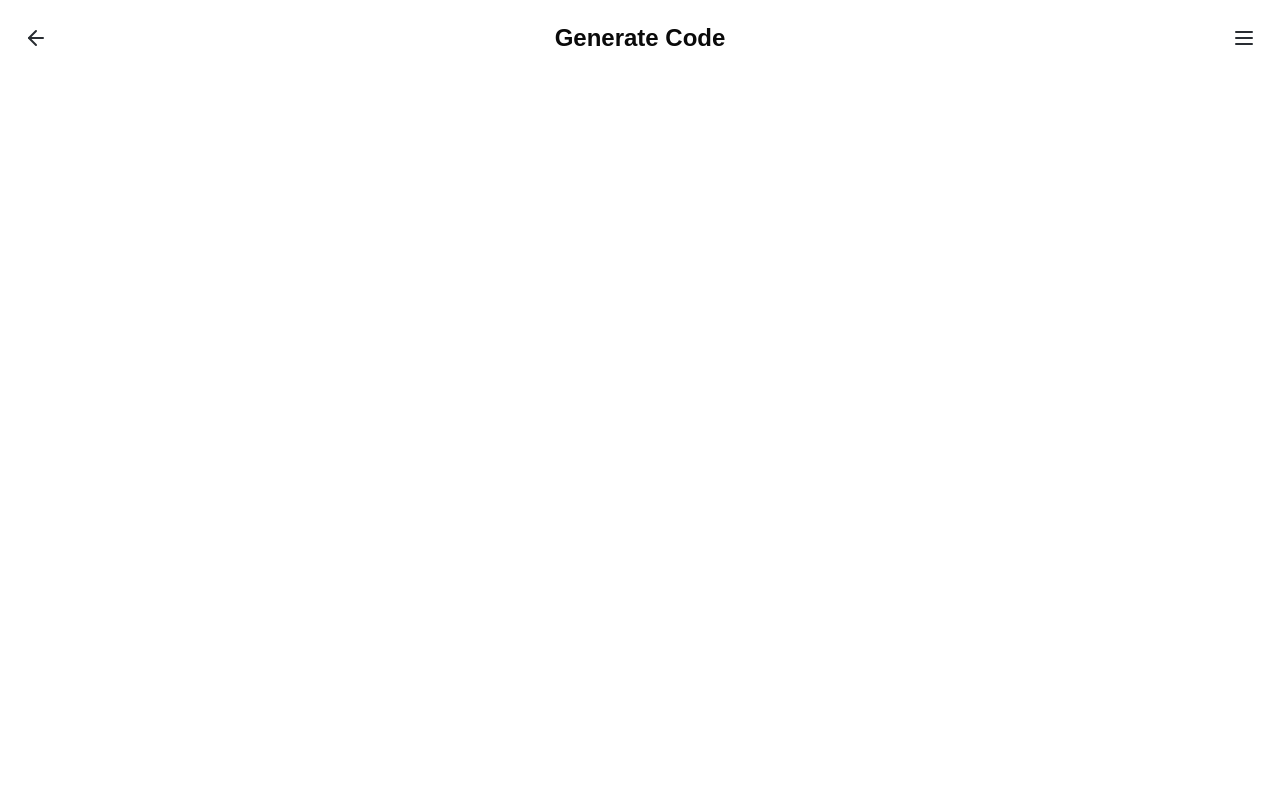
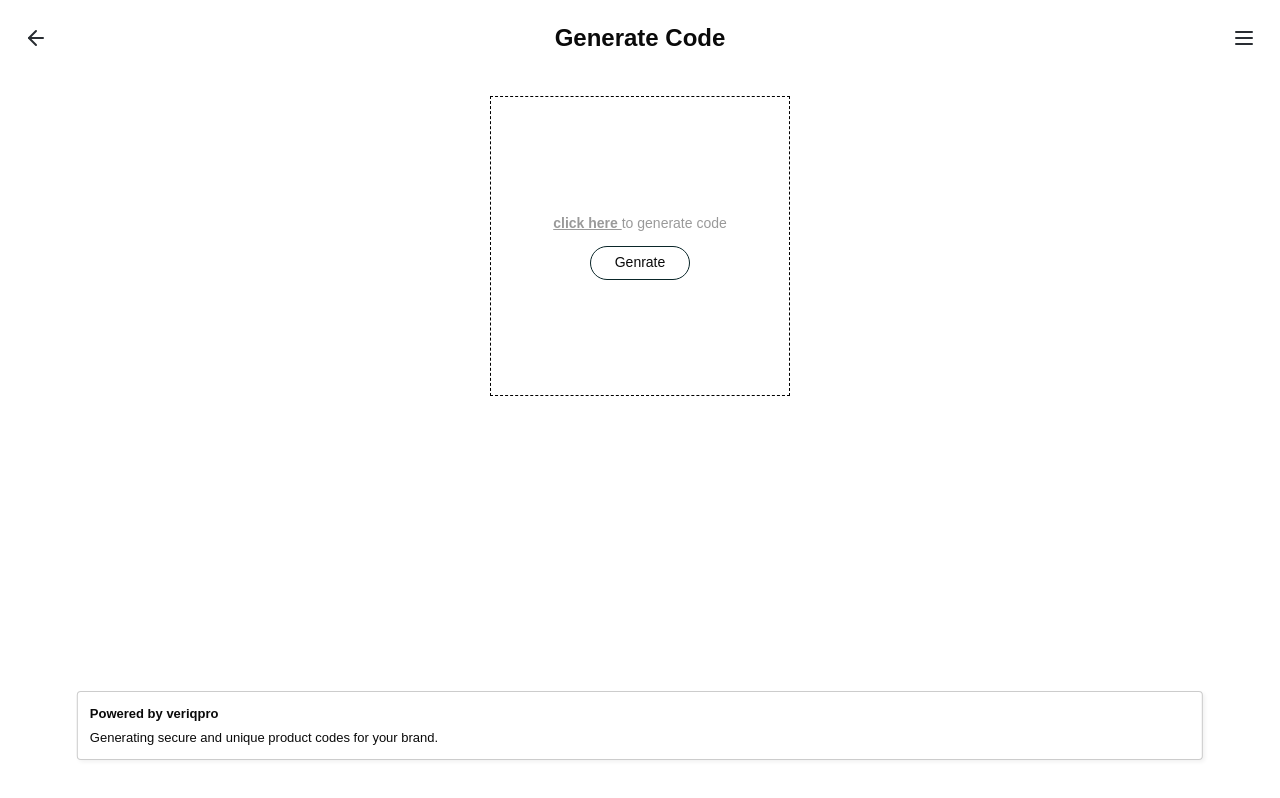
Before and after one commit to astroboy20/veriqpro, a Next.js app: page /dashboard/generate-code in a window 1280 px wide. Built offline with nearby package versions, Linux system fonts and the light colour scheme; a web font is replaced by a local one.

Commit message:
feat: complete generate-code page

```diff
--- a/package.json
+++ b/package.json
@@ -18,6 +18,7 @@
     "next": "14.2.6",
     "react": "^18",
     "react-dom": "^18",
+    "react-qr-code": "^2.0.15",
     "recharts": "^2.15.0",
     "tailwind-merge": "^2.6.0",
     "tailwindcss-animate": "^1.0.7"
--- a/src/app/dashboard/container/generate-code.tsx
+++ /dev/null
@@ -1,29 +0,0 @@
-import { ArrowLeft, Menu } from 'lucide-react'
-import React from 'react'
-
-const GenerateCode = () => {
-  return (
-    <main className="px-6 py-5">
-      <header className="flex justify-between items-center">
-        <ArrowLeft className="text-[#292D32]" />
-        <h1 className="text-[24px] font-[600]">Generate Code</h1>
-        <Menu className="text-[#292D32]" />
-      </header>
-
-      <section className="mt-10 flex flex-col gap-2">
-        {/* {dashboardItems.map((item) => (
-          <div
-            key={item.item_id}
-            onClick={()=>router.push(`/${item.url}`)}
-            className="flex flex-col gap-2 border-[0.5px] border-[#0000001A] text-center py-7 rounded-[2px] shadow-[2px_2px_4px_rgba(0,0,0,0.06)]"
-          >
-            <span className="m-auto">{item.icon}</span>
-            <h3 className="text-[14px] font-[500]">{item.name}</h3>
-          </div>
-        ))} */}
-      </section>
-    </main>
-  )
-}
-
-export  {GenerateCode}
--- /dev/null
+++ b/src/app/dashboard/container/generate-code/generate-code.tsx
@@ -0,0 +1,64 @@
+"use client";
+import { Button } from "@/components/ui/button";
+import { ArrowLeft, Menu } from "lucide-react";
+import { useRouter } from "next/navigation";
+import React, { useState } from "react";
+import QRCode from "react-qr-code";
+import { StepOne } from "./step-one";
+import { StepTwo } from "./step-two";
+
+const GenerateCode = () => {
+  const router = useRouter();
+  const [step, setStep] = useState(1);
+  const [randomString, setRandomString] = useState("");
+  const handleNext = () => {
+    setStep((prevStep) => prevStep + 1);
+  };
+  const handlePrev = () => {
+    if (step === 1) {
+      router.push("/dashboard");
+    } else {
+      setStep((prevStep) => prevStep - 1);
+    }
+  };
+
+  const generateRandomString = (length: number) => {
+    const characters =
+      "ABCDEFGHIJKLMNOPQRSTUVWXYZabcdefghijklmnopqrstuvwxyz0123456789!@#$%^&*()_+";
+    let result = "";
+    for (let i = 0; i < length; i++) {
+      const randomIndex = Math.floor(Math.random() * characters.length);
+      result += characters[randomIndex];
+    }
+    return result;
+  };
+
+  const handleGenerateClick = () => {
+    const newString = generateRandomString(7);
+    setRandomString(newString);
+  };
+  return (
+    <main className="px-6 py-5">
+      <header className="flex justify-between items-center">
+        <ArrowLeft className="text-[#292D32]" onClick={handlePrev} />
+        <h1 className="text-[24px] font-[600]">
+          {step === 1 ? "Generate Code" : "Product Code"}
+        </h1>
+        <Menu className="text-[#292D32]" />
+      </header>
+
+      <section className="mt-10 flex flex-col gap-2">
+        {step === 1 && (
+          <StepOne
+            randomString={randomString}
+            handleGenerateClick={handleGenerateClick}
+            handleNext={handleNext}
+          />
+        )}
+        {step === 2 && <StepTwo randomString={randomString} router={router} />}
+      </section>
+    </main>
+  );
+};
+
+export { GenerateCode };
--- /dev/null
+++ b/src/app/dashboard/container/generate-code/step-one.tsx
@@ -0,0 +1,71 @@
+"use client";
+import { Button } from "@/components/ui/button";
+import { ArrowLeft, Menu } from "lucide-react";
+import { useRouter } from "next/navigation";
+import React, { useState } from "react";
+import QRCode from "react-qr-code";
+
+interface StepOneProps {
+  randomString: string;
+  handleGenerateClick: () => void;
+  handleNext: () => void;
+}
+const StepOne = ({
+  randomString,
+  handleGenerateClick,
+  handleNext,
+}: StepOneProps) => {
+  return (
+    <>
+      <div className="w-[300px] h-[300px] border-[0.5px] border-black border-dashed mx-auto flex justify-between items-center">
+        {randomString ? (
+          <div className="flex justify-center items-center w-full">
+            <QRCode
+              size={256}
+              style={{ height: "auto", maxWidth: "100%", width: "100%" }}
+              value={randomString}
+              viewBox={`0 0 256 256`}
+            />
+          </div>
+        ) : (
+          <div className="p-[50px] flex flex-col gap-3 justify-center w-full">
+            <p className="text-[14px] text-[#00000066] text-center">
+              <span className="underline font-[600]">click here </span> to
+              generate code
+            </p>
+            <div className="m-auto">
+              <Button
+                className="h-[34px] w-fit py-2 px-6 border border-[#0A2629] rounded-full text-[14px] font-[400]"
+                variant={"ghost"}
+                onClick={handleGenerateClick}
+              >
+                Genrate
+              </Button>
+            </div>
+          </div>
+        )}
+      </div>
+      <p className="text-center text-[20px] font-[400]">{randomString}</p>
+      {randomString ? (
+        <div className="flex flex-col gap-1 fixed left-1/2 bottom-16 transform -translate-x-1/2 rounded-[4px] w-[88%] m-auto  text-[14px] bg-white">
+          <Button
+            className="h-[55px] py-2 px-6 border border-[#0A2629] rounded-full text-[14px] font-[400]"
+            onClick={handleNext}
+          >
+            Continue
+          </Button>
+        </div>
+      ) : (
+        <div className="flex flex-col gap-1 fixed left-1/2 bottom-10 transform -translate-x-1/2 rounded-[4px] w-[88%] m-auto p-3 border border-[#00000033] text-[13px] bg-white shadow-[2px_2px_4px_rgba(0,0,0,0.06)]">
+          <p className="font-[600]">Powered by veriqpro</p>
+          <p className="font-[400]">
+            Generating secure and unique product codes for your brand.
+          </p>
+        </div>
+      )}
+    </>
+  );
+};
+
+
+export { StepOne };
--- /dev/null
+++ b/src/app/dashboard/container/generate-code/step-two.tsx
@@ -0,0 +1,45 @@
+import { Button } from "@/components/ui/button";
+import React from "react";
+import QRCode from "react-qr-code";
+
+interface StepOneProps {
+  randomString: string;
+  router: any;
+}
+const StepTwo = ({ randomString, router }: StepOneProps) => {
+  return (
+    <>
+      <div className="w-[300px] h-[300px] border-[0.5px] border-black border-dashed mx-auto flex justify-between items-center">
+        {randomString && (
+          <div className="flex justify-center items-center w-full">
+            <QRCode
+              size={256}
+              style={{ height: "auto", maxWidth: "100%", width: "100%" }}
+              value={randomString}
+              viewBox={`0 0 256 256`}
+            />
+          </div>
+        )}
+      </div>
+
+      <p className="text-center text-[20px] font-[400]">{randomString}</p>
+      <div className="m-10">
+        <Button
+          className="h-[55px] w-full py-2 px-6 border border-[#0A2629] rounded-full text-[14px] font-[400]"
+          onClick={() => router.push("/dashboard/view-code")}
+        >
+          View generated code
+        </Button>
+      </div>
+
+      <div className="flex flex-col gap-1 fixed left-1/2 bottom-10 transform -translate-x-1/2 rounded-[4px] w-[88%] m-auto p-3 border border-[#00000033] text-[13px] bg-white shadow-[2px_2px_4px_rgba(0,0,0,0.06)]">
+        <p className="font-[600]">Powered by veriqpro</p>
+        <p className="font-[400]">
+          Generating secure and unique product codes for your brand.
+        </p>
+      </div>
+    </>
+  );
+};
+
+export { StepTwo };
--- a/src/app/dashboard/generate-code/page.tsx
+++ b/src/app/dashboard/generate-code/page.tsx
@@ -1,4 +1,5 @@
-import { GenerateCode } from "../container/generate-code";
+import { GenerateCode } from "../container/generate-code/generate-code";
+
 
 export default function Page() {
   return (
--- a/src/app/success/container/success.tsx
+++ b/src/app/success/container/success.tsx
@@ -38,6 +38,8 @@ const Success = () => {
       </div>
     </div>
   );
+
+
 };
 
 export { Success };
```
Also changed, not shown: 1 other file (tests, documents, lock files or other folders).
